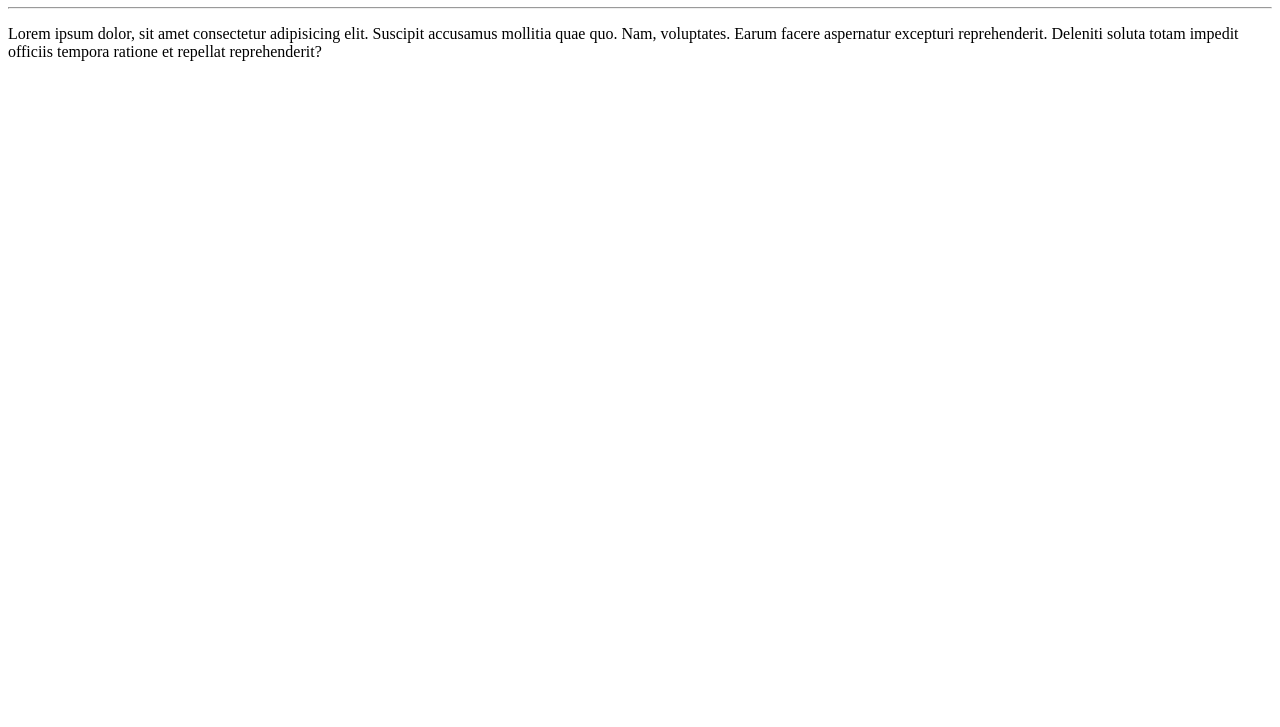
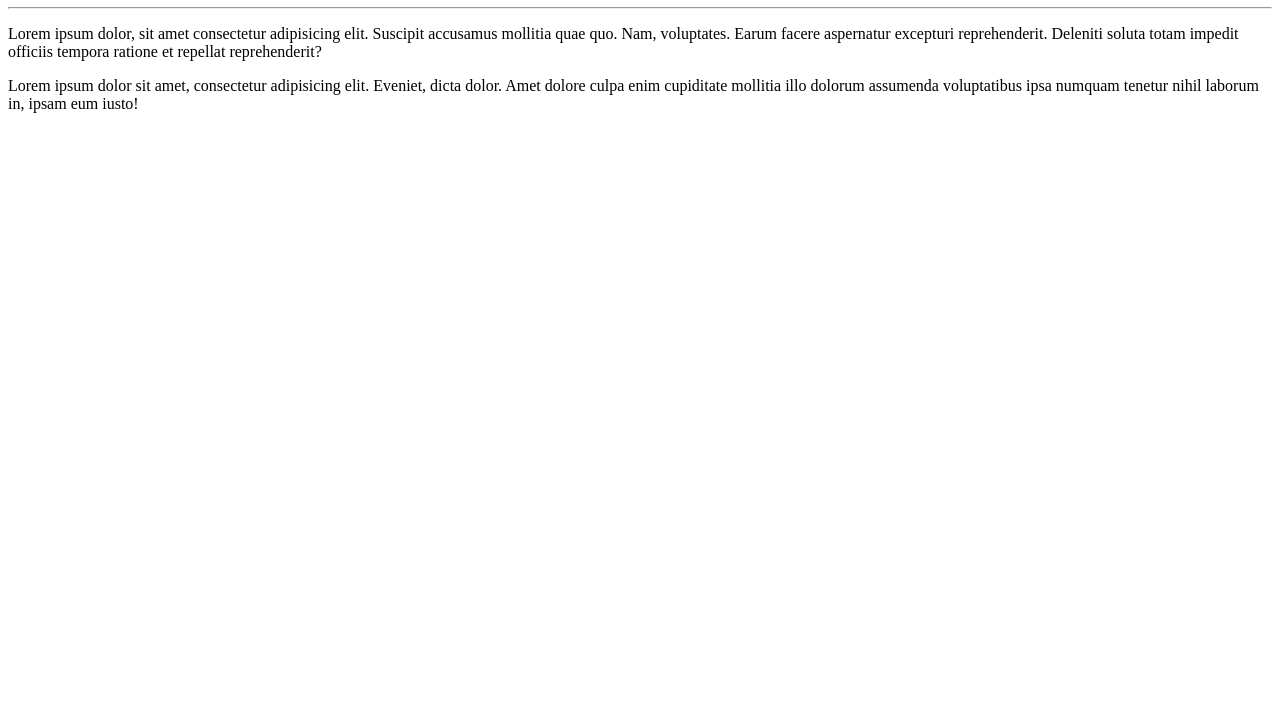
Before and after one commit to RenataMotoso/OlaMundo, a plain HTML site: page site-exemplo/index.html in a window 1280 px wide. Shown: the part 73-800 px from the top of the page. Drawn offline with Linux system fonts and the light colour scheme.

Commit message:
Adicionei um parágrafo

```diff
--- a/site-exemplo/index.html
+++ b/site-exemplo/index.html
@@ -10,5 +10,6 @@
    <h1>Olá, Mundo!</h1>
    <hr>
    <p>Lorem ipsum dolor, sit amet consectetur adipisicing elit. Suscipit accusamus mollitia quae quo. Nam, voluptates. Earum facere aspernatur excepturi reprehenderit. Deleniti soluta totam impedit officiis tempora ratione et repellat reprehenderit?</p>
+   <p>Lorem ipsum dolor sit amet, consectetur adipisicing elit. Eveniet, dicta dolor. Amet dolore culpa enim cupiditate mollitia illo dolorum assumenda voluptatibus ipsa numquam tenetur nihil laborum in, ipsam eum iusto!</p>
 </body>
 </html>
```
